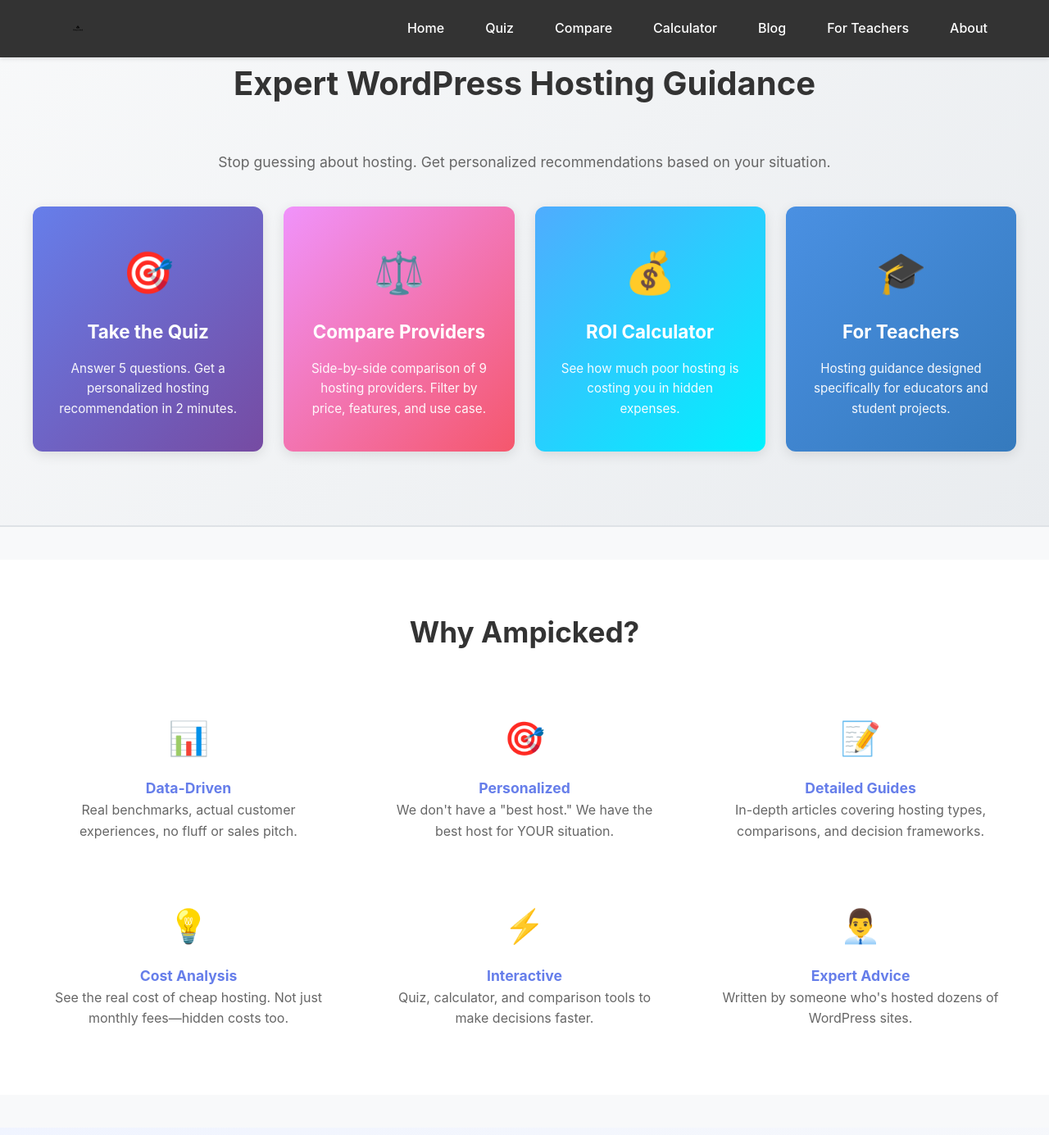
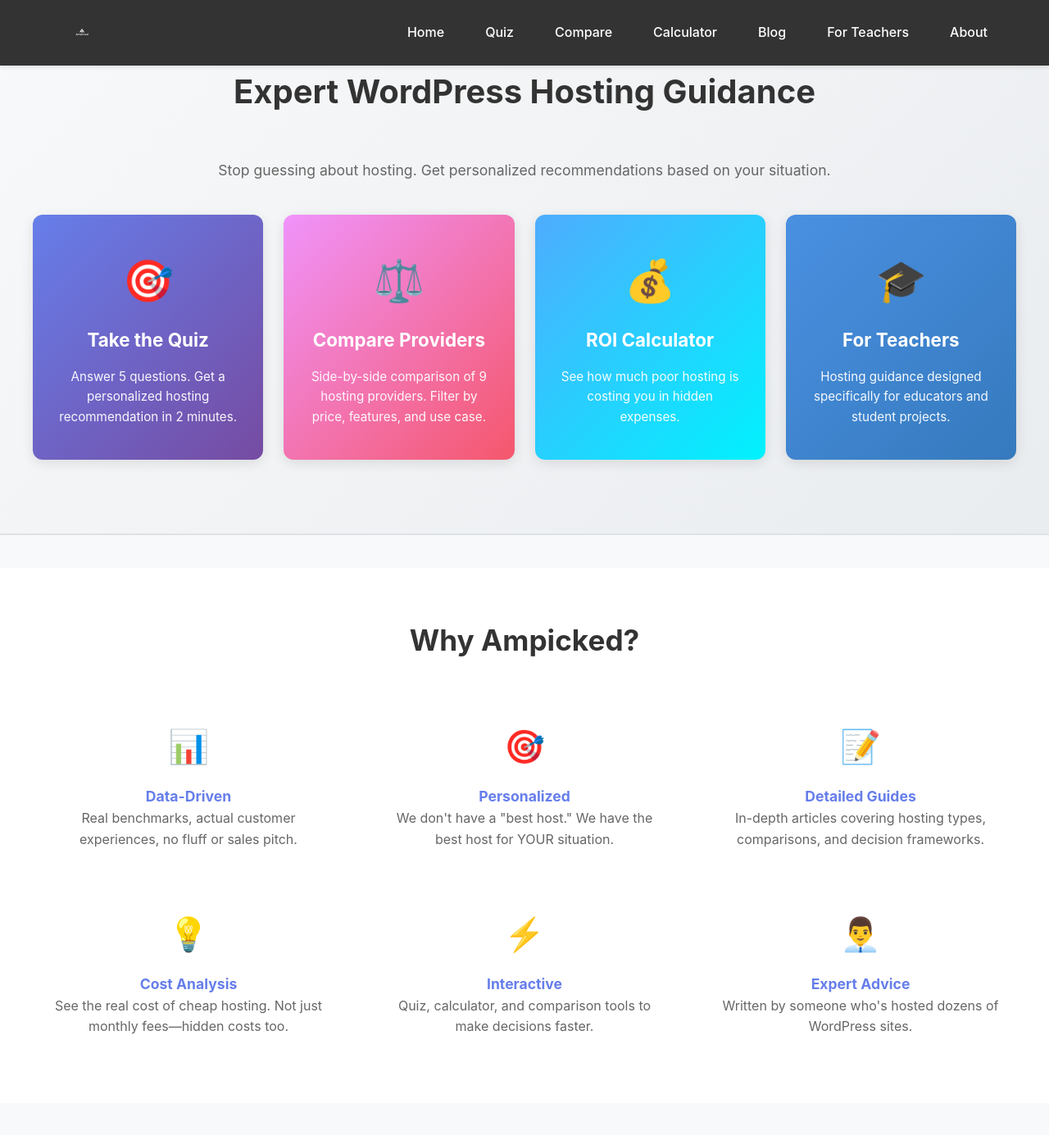
Before and after one commit to PetsUnpluggedArt/ampicked.github.io, a Jekyll site: the page built from index.md, in a window 1280 px wide and 1400 px high. Shown: the top 1385 px of the window at 82% size. Built offline with Jekyll 4.4.1, drawn with Linux system fonts in a browser that asks for light colours.

Commit message:
logo update

```diff
--- a/_layouts/default.html
+++ b/_layouts/default.html
@@ -92,10 +92,11 @@
         }
 
         nav .logo-svg {
-            height: 40px;
+            height: 50px;
             width: auto;
             display: block;
             flex-shrink: 0;
+            filter: brightness(0) invert(1);
         }
 
         .nav-links {
--- a/_layouts/teachers.html
+++ b/_layouts/teachers.html
@@ -92,10 +92,11 @@
         }
 
         nav .logo-svg {
-            height: 40px;
+            height: 50px;
             width: auto;
             display: block;
             flex-shrink: 0;
+            filter: brightness(0) invert(1);
         }
 
         .nav-links {
```
